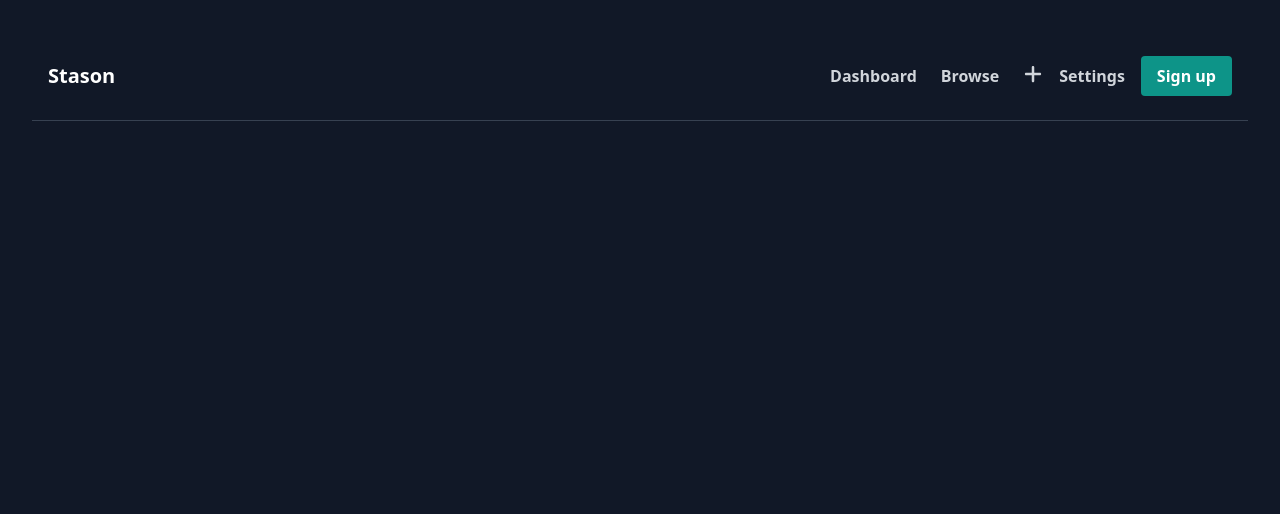
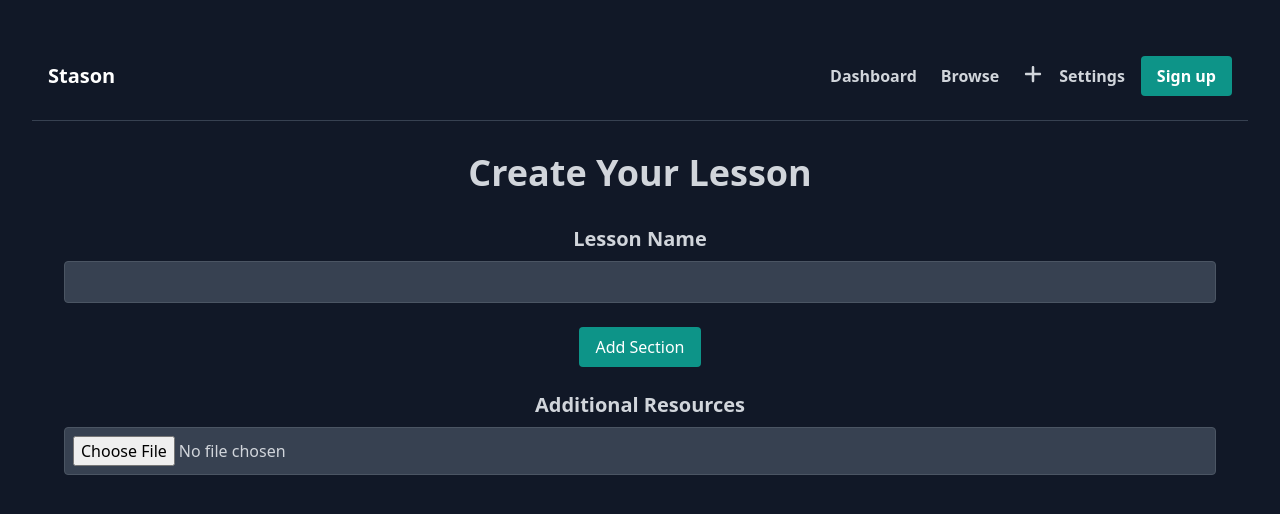
Before and after one commit to Izamu69/dyploma, a React (Vite) app: page /createlesson in a window 1280 px wide. Shown: the top 514 px of the page. Built offline with nearby package versions, Linux system fonts and the light colour scheme.

Commit message:
lesson creation ui added

```diff
--- a/ui/App.jsx
+++ b/ui/App.jsx
@@ -7,6 +7,7 @@ import SignInForm from './components/SignInForm';
 import SignUpForm from './components/SignUpForm';
 import Landing from './components/Landing';
 import CreateTest from './components/CreateTest';
+import LessonCreator from './components/LessonCreator';
 
 function App() {
   return (
@@ -19,6 +20,7 @@ function App() {
           <Route path="/signup" element={<SignUpForm />} />
           <Route path="/settings" element={<UserSettings />} />
           <Route path="/createtest" element={<CreateTest />} />
+          <Route path="/createlesson" element={<LessonCreator />} />
         </Routes>
       </div>
     </BrowserRouter>
--- /dev/null
+++ b/ui/components/LessonCreator.jsx
@@ -0,0 +1,140 @@
+import React, { useState } from 'react';
+
+const LessonCreator = () => {
+    const [lessonName, setLessonName] = useState('');
+    const [sections, setSections] = useState([]);
+    const [currentSectionIndex, setCurrentSectionIndex] = useState(0);
+    const [additionalResources, setAdditionalResources] = useState([]);
+
+    const handleAddSection = () => {
+        setSections([...sections, { title: '', content: '' }]);
+        setCurrentSectionIndex(sections.length); // Switch to the new section
+    };
+
+    const handleSectionChange = (index, field, value) => {
+        const newSections = [...sections];
+        newSections[index][field] = value;
+        setSections(newSections);
+    };
+
+    const handleDeleteSection = (index) => {
+        const newSections = sections.filter((_, sIndex) => sIndex !== index);
+        setSections(newSections);
+        if (index === currentSectionIndex && newSections.length > 0) {
+            setCurrentSectionIndex((prevIndex) => Math.max(prevIndex - 1, 0));
+        } else if (newSections.length === 0) {
+            setCurrentSectionIndex(0);
+        }
+    };
+
+    const handleNextSection = () => {
+        setCurrentSectionIndex((prevIndex) => Math.min(prevIndex + 1, sections.length - 1));
+    };
+
+    const handlePreviousSection = () => {
+        setCurrentSectionIndex((prevIndex) => Math.max(prevIndex - 1, 0));
+    };
+
+    const handleJumpToSection = (index) => {
+        setCurrentSectionIndex(index);
+    };
+
+    const handleAddResource = (file) => {
+        setAdditionalResources([...additionalResources, file]);
+    };
+
+    const handleSaveLesson = () => {
+        // Handle saving the lesson
+        console.log('Lesson Saved', { lessonName, sections, additionalResources });
+    };
+
+    const currentSection = sections[currentSectionIndex];
+
+    return (
+        <div className="bg-gray-900 text-gray-300 min-h-screen p-8">
+            <h1 className="text-4xl font-bold mb-8">Create Your Lesson</h1>
+            <div className="mb-6">
+                <label className="block text-xl font-bold mb-2">Lesson Name</label>
+                <input
+                    type="text"
+                    value={lessonName}
+                    onChange={(e) => setLessonName(e.target.value)}
+                    className="w-full p-2 bg-gray-700 border border-gray-600 rounded"
+                />
+            </div>
+            <button onClick={handleAddSection} className="bg-teal-600 text-white py-2 px-4 rounded mb-6 hover:bg-teal-700">Add Section</button>
+            {sections.length > 0 && (
+                <div>
+                    <div className="flex justify-between mb-4">
+                        <div className="text-xl font-bold mr-2">
+                            Section {currentSectionIndex + 1} of {sections.length}
+                        </div>
+                        <div className="space-x-2 overflow-x-auto whitespace-nowrap">
+                            {sections.map((_, index) => (
+                                <div key={index} className="inline-block">
+                                    <button
+                                        onClick={() => handleJumpToSection(index)}
+                                        className={`py-2 px-4 rounded ${currentSectionIndex === index ? 'bg-teal-600' : 'bg-gray-600 hover:bg-gray-700'}`}
+                                    >
+                                        {index + 1}
+                                    </button>
+                                    {currentSectionIndex === index && (
+                                        <button
+                                            onClick={() => handleDeleteSection(index)}
+                                            className="ml-1 py-2 px-2 bg-red-600 text-white rounded hover:bg-red-700"
+                                        >
+                                            &times;
+                                        </button>
+                                    )}
+                                </div>
+                            ))}
+                        </div>
+                    </div>
+                    <div className='bg-gray-800 p-6 rounded-lg mb-4 border border-gray-600'>
+                        <div className="mb-4">
+                            <label className="block text-xl font-bold mb-2">Section Title</label>
+                            <input
+                                type="text"
+                                value={currentSection.title || ''}
+                                onChange={(e) => handleSectionChange(currentSectionIndex, 'title', e.target.value)}
+                                className="w-full p-2 bg-gray-700 border border-gray-600 rounded"
+                            />
+                        </div>
+                        <div className="mb-4">
+                            <label className="block text-xl font-bold mb-2">Section Content</label>
+                            <textarea
+                                value={currentSection.content || ''}
+                                onChange={(e) => handleSectionChange(currentSectionIndex, 'content', e.target.value)}
+                                className="w-full p-2 bg-gray-700 border border-gray-600 rounded"
+                            ></textarea>
+                        </div>
+                    </div>
+                    <div className="flex justify-between mb-4">
+                        <button onClick={handlePreviousSection} className="bg-gray-600 text-white py-2 px-4 rounded hover:bg-gray-700" disabled={currentSectionIndex === 0}>Previous</button>
+                        <button onClick={handleNextSection} className="bg-gray-600 text-white py-2 px-4 rounded hover:bg-gray-700" disabled={currentSectionIndex === sections.length - 1}>Next</button>
+                    </div>
+                </div>
+            )}
+            <div className="mb-6">
+                <label className="block text-xl font-bold mb-2">Additional Resources</label>
+                <input
+                    type="file"
+                    onChange={(e) => handleAddResource(e.target.files[0])}
+                    className="w-full p-2 bg-gray-700 border border-gray-600 rounded"
+                />
+                <ul className="mt-2">
+                    {additionalResources.map((resource, index) => (
+                        <li key={index} className="bg-gray-700 p-2 rounded mt-1">
+                            {resource.name}
+                        </li>
+                    ))}
+                </ul>
+            </div>
+            {sections.length > 0 && lessonName.trim() !== '' && (
+                <button onClick={handleSaveLesson} className="bg-teal-600 text-white py-2 px-4 rounded mt-6 hover:bg-teal-700">Save Lesson</button>
+            )}
+        </div>
+    );
+};
+
+export default LessonCreator;
```
